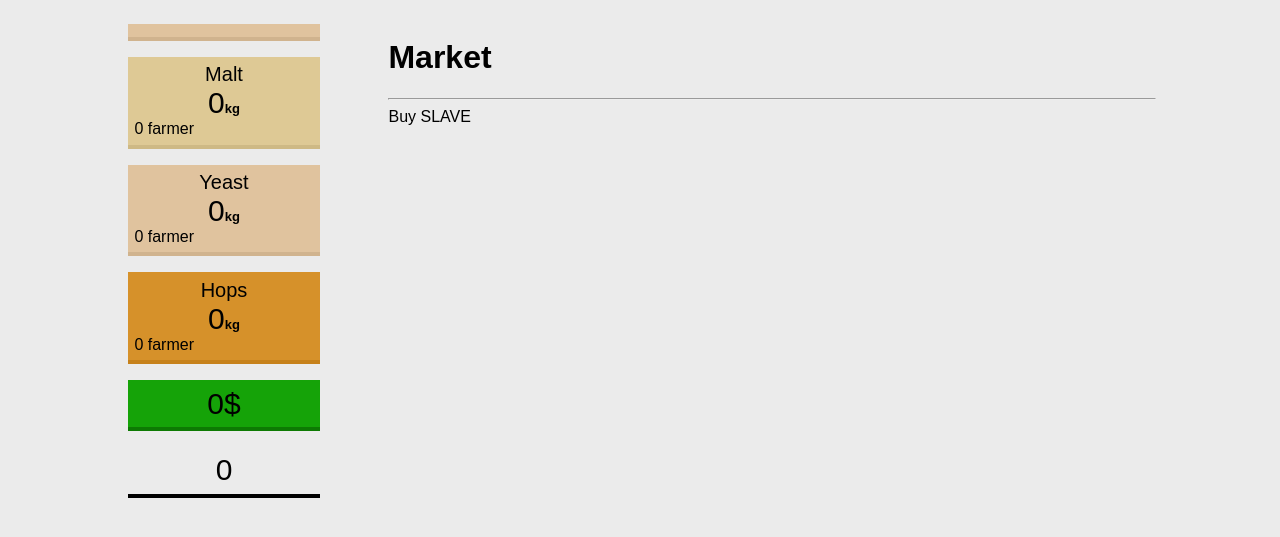
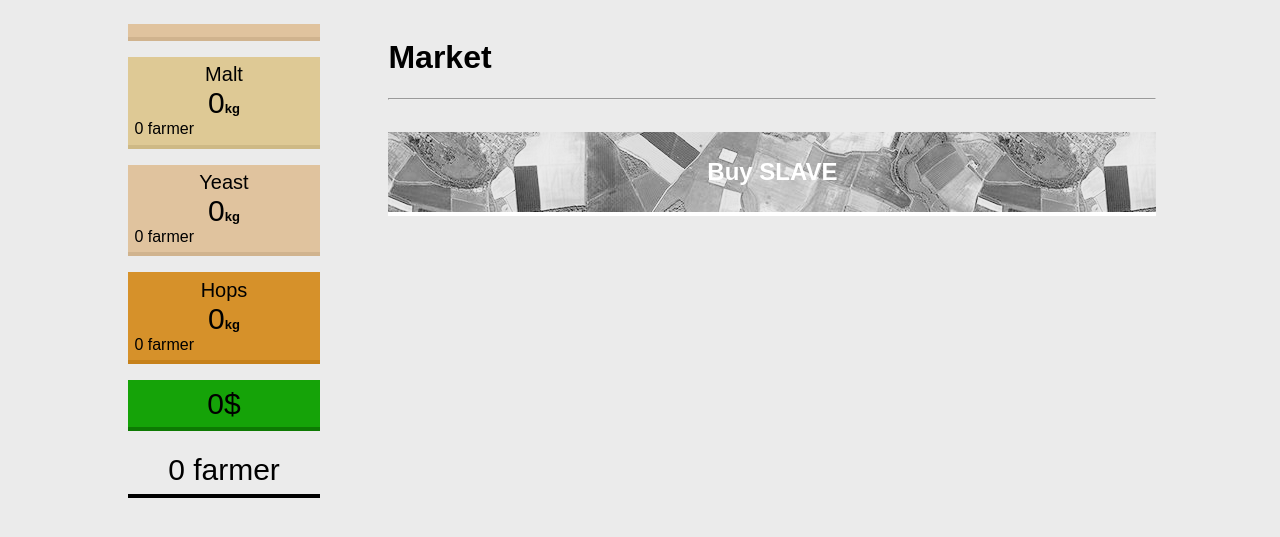
Before and after one commit to HE-Arc/Beer-Empire, a Django app: page /market in a window 1280 px wide. Shown: the part 40-577 px from the top of the page. Run offline with Django 3.2, Linux system fonts and the light colour scheme; the visitor is signed in with stand-in values (Sample User, id 1); data comes from the database, SQL or seed files in the repository; some web fonts are replaced.

Commit message:
Add employee function, need asset

```diff
--- a/BeerEmpire/Game/static/beerfactory.css
+++ b/BeerEmpire/Game/static/beerfactory.css
@@ -161,6 +161,11 @@ aside{
   cursor: pointer;
 }
 
+.market:hover{
+  cursor: pointer;
+}
+
+
 /*COLORS*/
 
 /*Malt, Hops, Yeast*/
--- a/BeerEmpire/Game/static/farm_function.js
+++ b/BeerEmpire/Game/static/function.js
@@ -64,6 +64,16 @@ function MakeAndSoldBeer(price, ressouces)
     updateValues();
 }
 
+function BuyEmployee(price)
+{
+    if(Profile["ressources_money"] >= price)
+    {
+        Profile["ressources_money"] -= price;
+        Profile["employee_idle"]++;
+    }
+    updateValues();
+}
+
 function updateValues()
 {
     document.getElementById("nbMalt").innerHTML  = Profile["ressources_malt"] + "<small>kg</small>";
@@ -73,6 +83,7 @@ function updateValues()
     document.getElementById("farmerMalt").innerHTML = Profile["employee_malt"] + " farmer";
     document.getElementById("farmerYeast").innerHTML = Profile["employee_yeast"] + " farmer";
     document.getElementById("farmerHops").innerHTML = Profile["employee_hops"] + " farmer";
+    document.getElementById("nbEmployee").innerHTML = Profile["employee_idle"] + " farmer";
 
     document.getElementById("nbMoney").innerHTML = Profile["ressources_money"] + "$";
 
--- a/BeerEmpire/Game/templates/base.html
+++ b/BeerEmpire/Game/templates/base.html
@@ -6,7 +6,7 @@
     <title>{% block title %}Beer Empire{% endblock %}</title>
     <link href="https://fonts.googleapis.com/css?family=Cantarell" rel="stylesheet">
     <link rel="stylesheet" href="{% static 'beerfactory.css' %}"/>
-    <script src="{% static 'farm_function.js'%}"></script>
+    <script src="{% static 'function.js'%}"></script>
     <meta name="viewport" content="width=device-width, initial-scale=1.0, shrink-to-fit=no">
   </head>
   <body>
@@ -54,7 +54,7 @@
       </div>
       <div class="cards employee">
         <span class="quantum" id="nbEmployee" data-malt="{{ profile.employee_idle }}">
-        {{ profile.employee_idle }}</span>
+        {{ profile.employee_idle }} farmer</span>
       </div>
     </aside>
     <div class="content">
--- a/BeerEmpire/Game/templates/game/market.html
+++ b/BeerEmpire/Game/templates/game/market.html
@@ -10,7 +10,7 @@
 			<h1 class="display-4">Market</h1>
 			<hr/>
 			<div class="gameboard">
-				<div id="btnBuySlave" onclick="">Buy SLAVE</div>
+				<div id="btnBuySlave" class="farm" onclick="BuyEmployee('100')">Buy SLAVE</div>
 			</div>
 		</div>
 	</div>
```
